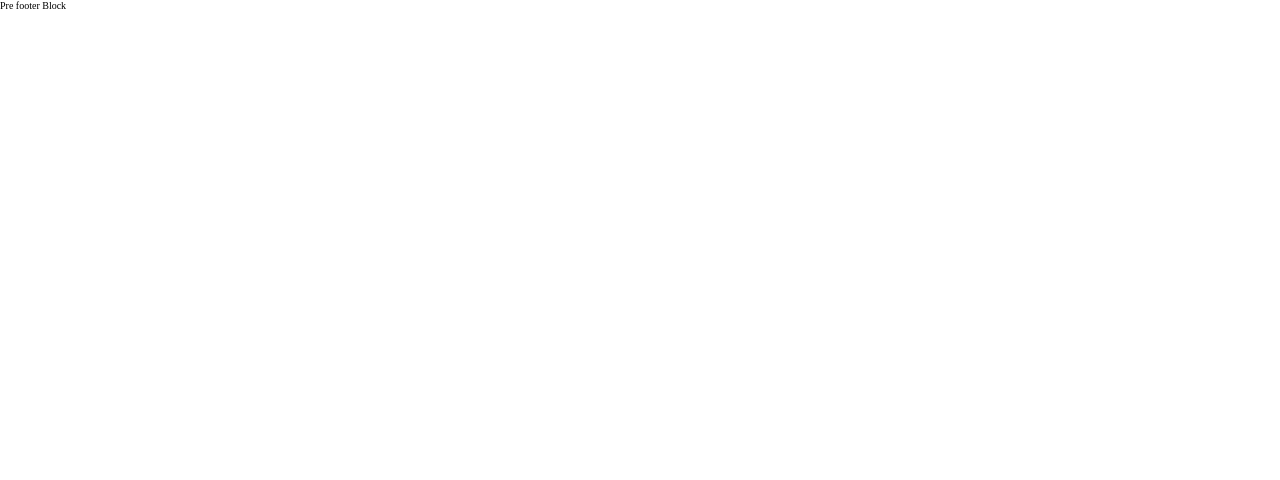
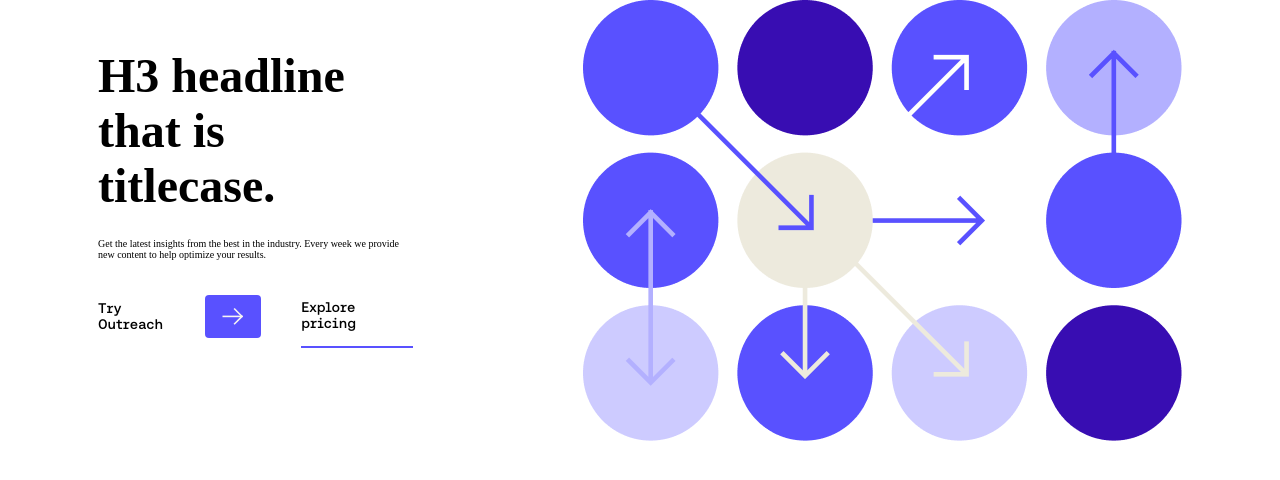
Before and after one commit to ErickRoo/pxpl, a Next.js app: page /components/PreFooter in a window 1280 px wide. Shown: the top 480 px of the page. Built offline with nearby package versions, Linux system fonts and the light colour scheme.

Commit message:
fix: add placeholder image

```diff
--- a/components/blocks/pre_footer/pre_footer.interface.ts
+++ b/components/blocks/pre_footer/pre_footer.interface.ts
@@ -1,3 +1,6 @@
+import { StaticImageData } from 'next/image'
+
 export default interface PreFooterInterface {
     type: string
+    right_image: StaticImageData;
 }
--- a/components/blocks/pre_footer/pre_footer.module.scss
+++ b/components/blocks/pre_footer/pre_footer.module.scss
@@ -3,3 +3,35 @@
 .root {
   position: relative;
 }
+
+.wrapper {
+  display: flex;
+  max-width: 108.4rem;
+  margin: auto;
+  justify-content: center;
+  gap: 17rem;
+}
+
+.leftSide {
+  background-color: #fff;
+  width: 100%;
+
+  h3 {
+    font-size: 48px;
+    margin-bottom: 2.4rem;
+  }
+
+  > p {
+    margin-bottom: 2.4rem;
+  }
+}
+
+.groupButtons {
+  display: flex;
+  gap: 4rem;
+}
+
+.rightSide {
+  background-color: #fff;
+  width: 100%;
+}
--- a/components/blocks/pre_footer/pre_footer.tsx
+++ b/components/blocks/pre_footer/pre_footer.tsx
@@ -1,4 +1,6 @@
 import React, { FunctionComponent } from 'react'
+import ArrowButton from 'components/generic/arrow-button/arrow-button'
+import UnderlinedButton from 'components/generic/underlined-button/underlined-button'
 import styles from './pre_footer.module.scss'
 import PreFooterInterface from './pre_footer.interface'
 
@@ -10,7 +12,19 @@ const PreFooterBlock:FunctionComponent<{ block: PreFooterInterface }> = ({ block
     <div
       className={`${styles.root} container`}
     >
-      Pre footer Block
+      <section className={styles.wrapper}>
+        <div className={styles.leftSide}>
+          <h3>H3 headline that is titlecase.</h3>
+          <p>Get the latest insights from the best in the industry. Every week we provide new content to help optimize your results.</p>
+          <section className={styles.groupButtons}>
+            <ArrowButton text="Try Outreach" href="#" />
+            <UnderlinedButton text="Explore pricing" href="" underlineColor="#5951FF" />
+          </section>
+        </div>
+        <div className={styles.rightSide}>
+          <img src={block.right_image?.src} alt="placeholderimage" />
+        </div>
+      </section>
     </div>
   )
 }
--- a/pages/components/PreFooter.tsx
+++ b/pages/components/PreFooter.tsx
@@ -1,9 +1,10 @@
 import { FC } from 'react'
 import PreFooterBlock from 'components/blocks/pre_footer/pre_footer'
+import PlaceholderImage from '../../assets/Prefooter/placeholder.png'
 
 const PreFooter: FC = () => (
   <div>
-    <PreFooterBlock block={{} as any} />
+    <PreFooterBlock block={{ right_image: PlaceholderImage } as any} />
   </div>
 )
 
```
Also changed, not shown: assets/Prefooter/placeholder.png (added).
